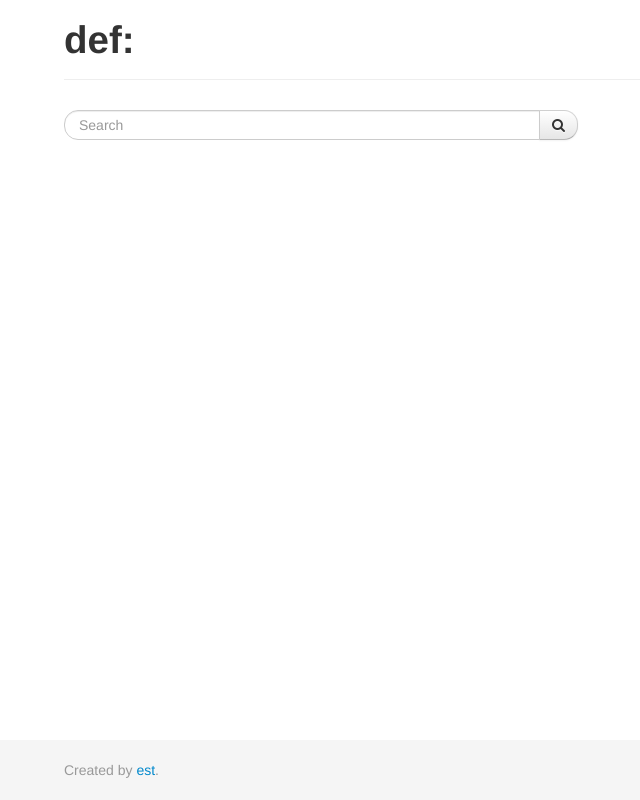
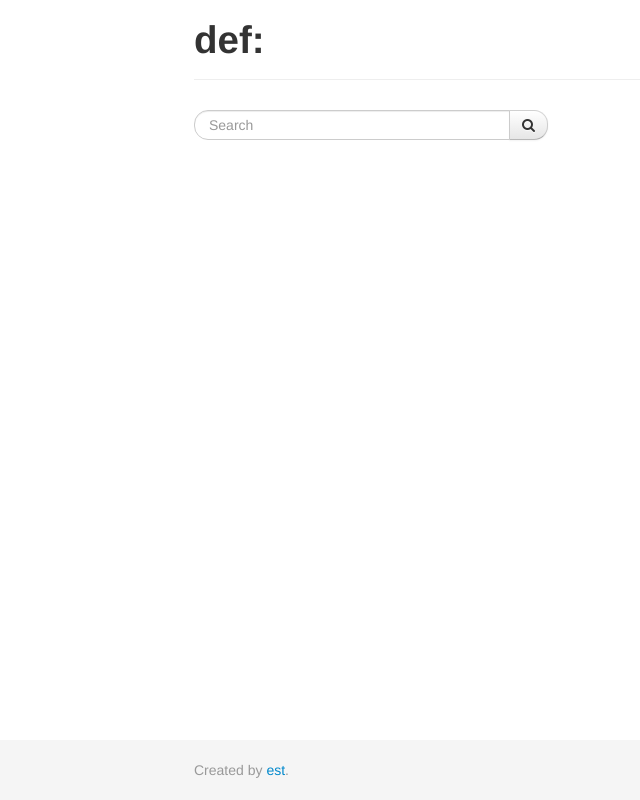
Before and after one commit to est/rhcloud, a Bottle app: page / in a window 1280 px wide. Shown: the whole page, without its empty margins (106-746 px from the left). Run offline with Bottle, Linux system fonts and the light colour scheme.

Commit message:
style update

```diff
--- a/wsgi/static/css/style.css
+++ b/wsgi/static/css/style.css
@@ -37,9 +37,14 @@ background-color: #f5f5f5;
 }
 }
 
+.container {
+    width: auto;
+    max-width: 680px;
+}
 
 .container .credit {
 margin: 20px 0;
+
 max-width: 680px;
 }
 
--- a/wsgi/templates/index.html
+++ b/wsgi/templates/index.html
@@ -16,7 +16,7 @@
         <div id="page_title" class="page-header"><h1>def:</h1></div>
         <form class="form-search ">
           <div class="input-append">
-            <input type="text" class="search-query span6" placeholder="Search" />
+            <input type="text" class="search-query span4" placeholder="Search" />
             <button class="btn" type="button"><span class="icon-search"></span></button>
           </div>
         </form>
```
